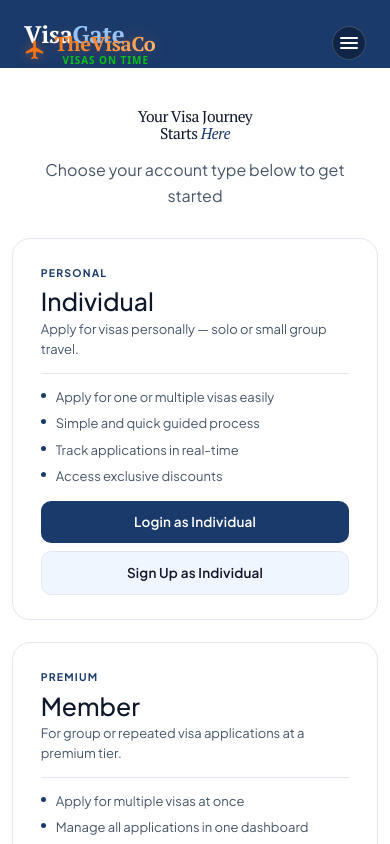
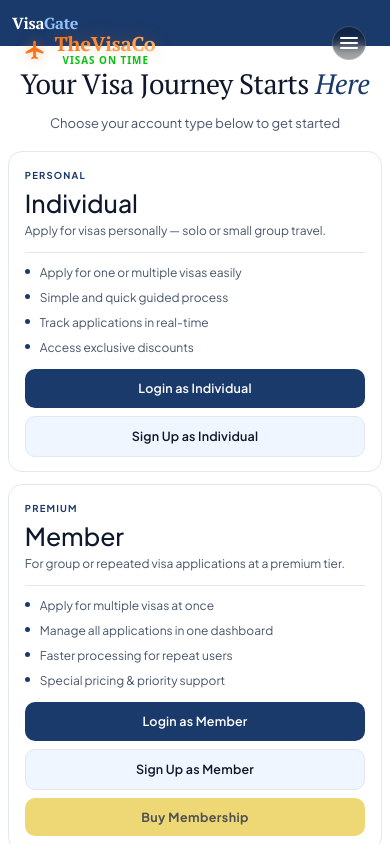
Before and after one commit to ihnsocialmediaa-pixel/TheVisaCo, a React (Create React App) app: page /login in a window 390 px wide. Shown: the top 844 px of the page. Built offline with nearby package versions, Linux system fonts and the light colour scheme.

Commit message:
Authentication

```diff
--- a/src/Component/Pages/Users/Login.css
+++ b/src/Component/Pages/Users/Login.css
@@ -127,8 +127,8 @@
   letter-spacing: -0.5px;
   margin-bottom: 14px;
   color: var(--login-text-primary);
+  white-space: nowrap; /* 👈 keeps it in one line */
 }
-
 .login-hero h1 .login-accent {
   color: var(--login-navy);
   font-style: italic;
@@ -163,7 +163,7 @@
   padding: 26px 28px 24px;
   display: flex;
   flex-direction: column;
-  gap: 14px;
+  gap: 8px;
   transition: var(--login-transition);
   position: relative;
 }
@@ -563,16 +563,64 @@
 @keyframes loginSpin { to { transform: rotate(360deg); } }
 
 /* ── Responsive ───────────────────────────── */
+
+/* ── Very large screens (1600px+) ─────────── */
+@media (min-width: 1600px) {
+  .login-user-types-grid {
+    max-width: 1600px;
+    gap: 28px;
+  }
+  .login-hero h1 {
+    font-size: 56px;
+  }
+  .login-hero p {
+    font-size: 18px;
+    max-width: 600px;
+  }
+  .login-user-type-card {
+    padding: 32px 34px 30px;
+  }
+  .login-card-title-wrap h2 {
+    font-size: 26px;
+  }
+}
+
+/* ── Large screens (1280px–1599px) ─────────── */
+@media (min-width: 1280px) and (max-width: 1599px) {
+  .login-user-types-grid {
+    max-width: 1280px;
+    gap: 24px;
+  }
+}
+
+/* ── Medium-large (1025px–1279px) ─────────── */
+@media (min-width: 1025px) and (max-width: 1279px) {
+  .login-user-types-grid {
+    width: 98%;
+    gap: 18px;
+  }
+  .login-header {
+    padding: 16px 32px;
+  }
+  .login-user-type-card {
+    padding: 22px 22px 20px;
+  }
+  .login-card-title-wrap h2 {
+    font-size: 20px;
+  }
+}
+
+/* ── Tablet landscape / small desktop (769px–1024px) ── */
 @media (max-width: 1024px) {
   .login-user-types-grid {
     grid-template-columns: 1fr;
     width: 94%;
     padding: 0 0 48px;
   }
-  .lg-inner{
-    max-width: 700px!important;
+  .lg-inner {
+    max-width: 700px !important;
     margin: 0 auto;
-}
+  }
   .login-header {
     padding: 16px 24px;
   }
@@ -586,3 +634,199 @@
     padding: 32px 28px;
   }
 }
+
+/* ── Tablet portrait (600px–768px) ─────────── */
+@media (max-width: 768px) {
+  .login-header {
+    padding: 14px 18px;
+  }
+  .login-logo-text {
+    font-size: 20px;
+  }
+  .login-hero {
+    padding: 32px 16px 22px;
+  }
+  .login-hero h1 {
+    white-space: normal;
+    font-size: clamp(22px, 6vw, 38px);
+  }
+  .login-hero p {
+    font-size: 14px;
+  }
+  .login-user-types-grid {
+    grid-template-columns: 1fr;
+    width: 92%;
+    gap: 16px;
+    padding: 0 0 40px;
+  }
+  .lg-inner {
+    max-width: 100% !important;
+  }
+  .login-user-type-card {
+    padding: 20px 20px 18px;
+  }
+  .login-modal-box {
+    padding: 28px 22px;
+    max-width: 100%;
+  }
+  .login-modal-top h3 {
+    font-size: 20px;
+  }
+  .login-otp-inputs {
+    gap: 8px;
+  }
+  .login-otp-input {
+    width: 44px !important;
+    height: 50px !important;
+    font-size: 18px !important;
+  }
+}
+
+/* ── Large mobile (480px–599px) ────────────── */
+@media (max-width: 599px) {
+  .login-header {
+    padding: 12px 14px;
+  }
+  .login-logo-text {
+    font-size: 18px;
+  }
+  .login-hero {
+    padding: 26px 14px 18px;
+  }
+  .login-hero h1 {
+    white-space: normal;
+    font-size: clamp(20px, 7vw, 32px);
+  }
+  .login-hero-badge {
+    font-size: 10px;
+    padding: 4px 14px;
+  }
+  .login-user-types-grid {
+    width: 94%;
+    gap: 14px;
+    padding: 0 0 32px;
+  }
+  .login-user-type-card {
+    padding: 18px 18px 16px;
+    gap: 12px;
+  }
+  .login-card-title-wrap h2 {
+    font-size: 19px;
+  }
+  .login-modal-box {
+    padding: 24px 18px;
+    border-radius: var(--login-radius-lg);
+  }
+  .login-modal-top h3 {
+    font-size: 18px;
+  }
+  .login-btn {
+    font-size: 13px;
+    padding: 11px 16px;
+  }
+  .login-otp-input {
+    width: 40px !important;
+    height: 46px !important;
+    font-size: 17px !important;
+  }
+}
+
+/* ── Small mobile (360px–479px) ────────────── */
+@media (max-width: 479px) {
+  .login-header {
+    padding: 11px 12px;
+  }
+  .login-logo-text {
+    font-size: 16px;
+  }
+  .login-hero {
+    padding: 22px 12px 16px;
+  }
+  .login-hero h1 {
+    font-size: clamp(18px, 7.5vw, 28px);
+  }
+  .login-hero p {
+    font-size: 13px;
+  }
+  .login-user-types-grid {
+    width: 96%;
+    gap: 12px;
+    padding: 0 0 28px;
+  }
+  .login-user-type-card {
+    padding: 16px 16px 14px;
+    border-radius: var(--login-radius-lg);
+  }
+  .login-card-label {
+    font-size: 9.5px;
+  }
+  .login-card-title-wrap h2 {
+    font-size: 17px;
+  }
+  .login-card-subtitle {
+    font-size: 12px;
+  }
+  .login-feature-item {
+    font-size: 12px;
+  }
+  .login-btn {
+    font-size: 12.5px;
+    padding: 10px 14px;
+  }
+  .login-modal-overlay {
+    padding: 12px;
+  }
+  .login-modal-box {
+    padding: 20px 14px;
+  }
+  .login-modal-top h3 {
+    font-size: 17px;
+  }
+  .login-otp-inputs {
+    gap: 6px;
+  }
+  .login-otp-input {
+    width: 36px !important;
+    height: 42px !important;
+    font-size: 16px !important;
+  }
+  .login-form-group input {
+    font-size: 13px;
+    padding: 10px 13px;
+  }
+}
+
+/* ── Very small mobile (below 360px) ───────── */
+@media (max-width: 359px) {
+  .login-logo-text {
+    font-size: 14px;
+  }
+  .login-hero h1 {
+    font-size: 17px;
+  }
+  .login-hero p {
+    font-size: 12px;
+  }
+  .login-user-types-grid {
+    width: 98%;
+    gap: 10px;
+  }
+  .login-user-type-card {
+    padding: 14px 13px 12px;
+  }
+  .login-card-title-wrap h2 {
+    font-size: 15px;
+  }
+  .login-btn {
+    font-size: 12px;
+    padding: 9px 12px;
+  }
+  .login-modal-box {
+    padding: 16px 12px;
+  }
+  .login-otp-input {
+    width: 32px !important;
+    height: 38px !important;
+    font-size: 14px !important;
+  }
+}
--- a/src/Component/Pages/Users/Login.jsx
+++ b/src/Component/Pages/Users/Login.jsx
@@ -364,7 +364,7 @@ export default function Login({ onLoginSuccess }) {
       <section className="login-hero">
 
         <h1>
-          Your Visa Journey<br />
+          Your Visa Journey
           Starts <span className="login-accent">Here</span>
         </h1>
         <p>
```
Also changed, not shown: src/Component/Pages/Users/Auth.js (+67 -37 lines).
